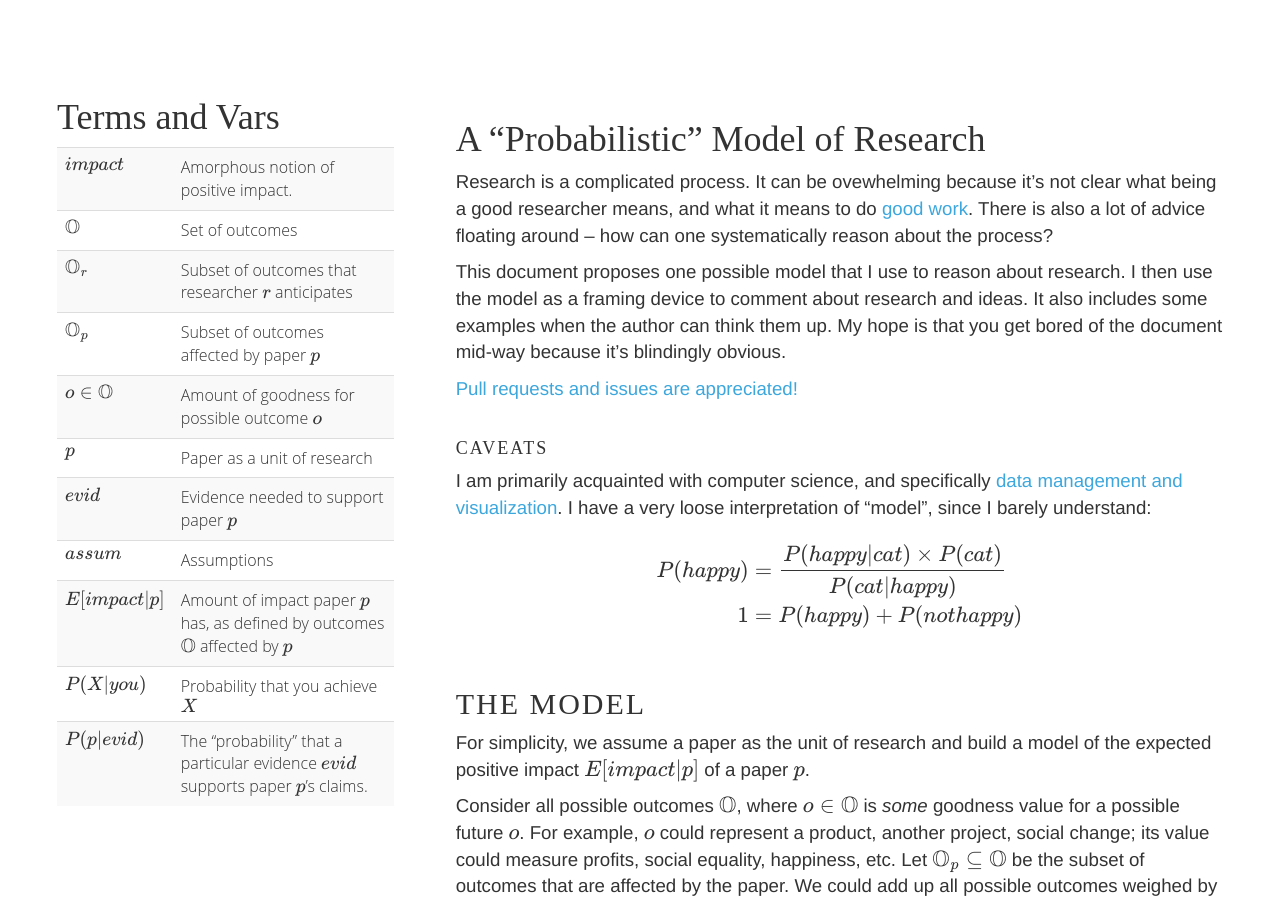
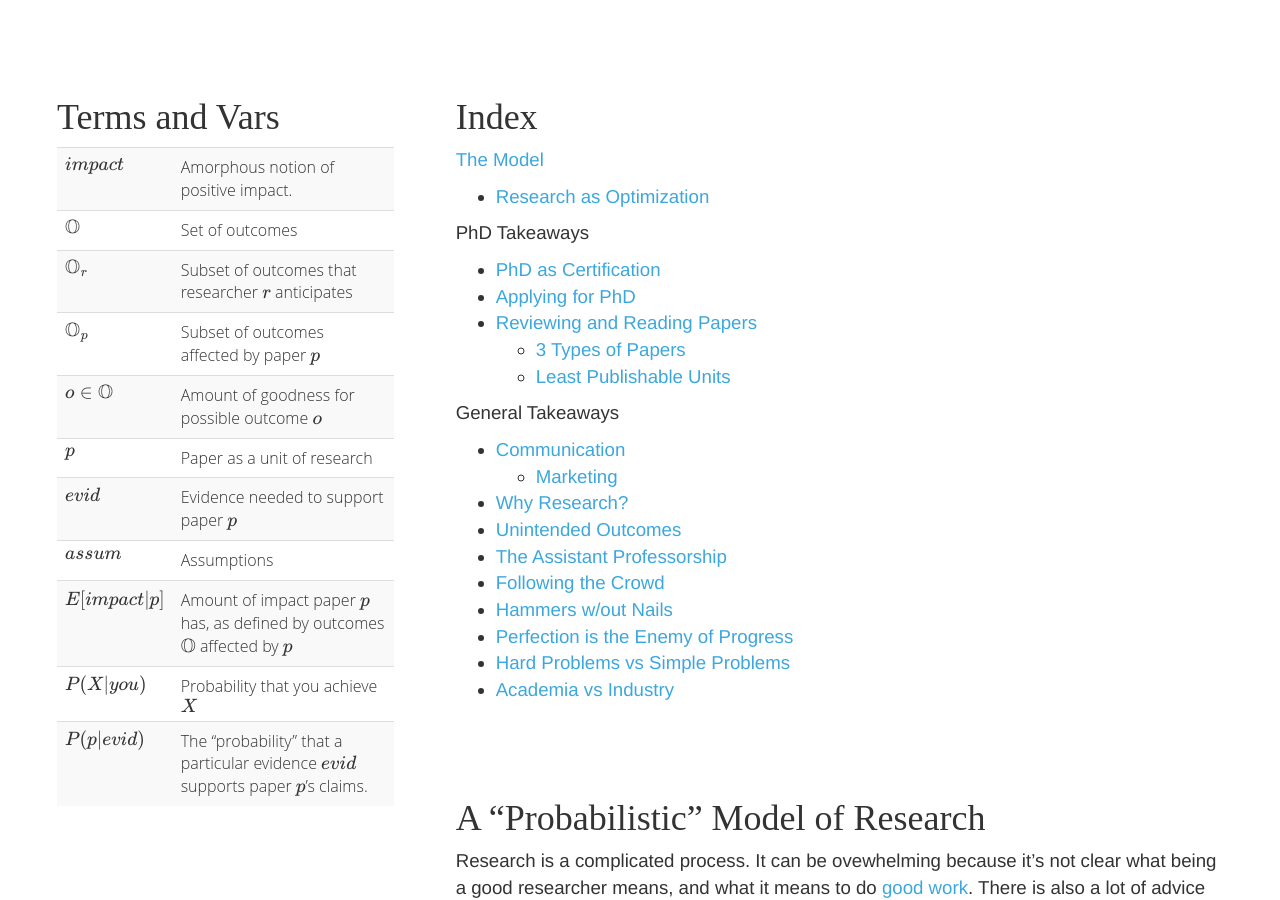
Before and after one commit to researchsetup/researchsetup.github.io, a Jekyll site: the page built from researchmodel.md, in a window 1280 px wide and 900 px high. Built offline with Jekyll 4.4.1, drawn with Linux system fonts in a browser that asks for light colours; some web fonts are replaced; formulas are drawn with MathJax 3; our own code applies the rules of GitHub Pages for plain Markdown files; some of the changed text lies outside the part shown.

Commit message:
lazy commit msg

```diff
--- a/researchmodel.md
+++ b/researchmodel.md
@@ -2,6 +2,33 @@
 layout: post
 tagline:
 ---
+
+# Index
+
+[The Model](#themodel)
+
+* [Research as Optimization](#researchopt)
+
+PhD Takeaways
+
+* [PhD as Certification](#phdcert)
+* [Applying for PhD](#applying)
+* [Reviewing and Reading Papers](#reviewing)
+  * [3 Types of Papers](#threepapers)
+  * [Least Publishable Units](#lpu)
+
+General Takeaways
+
+* [Communication](#communication)
+  * [Marketing](#marketing)
+* [Why Research?](#whyresearch)
+* [Unintended Outcomes](#badoutcomes)
+* [The Assistant Professorship](#assprof)
+* [Following the Crowd](#thecrowd)
+* [Hammers w/out Nails](#hammer)
+* [Perfection is the Enemy of Progress](#perfection)
+* [Hard Problems vs Simple Problems](#hardprobs)
+* [Academia vs Industry](#industry)
 
 
 $$\definecolor{blue}{RGB}{18,110,213}
@@ -68,7 +95,7 @@ $\red{P(assum)}$ defines the scope of the applicability.  Understanding the mark
 
 $\red{o\times P(o \| p)}$ defines the belief about whether or not the outcome $\red{o}$ is meaningful and how much the paper will increase its likelihood $\red{P(o \| p)}$.
 
-### Research as Optimization
+### <a name="researchopt"></a>Research as Optimization
 
 Of course, you  only have a limited view of the possible outcomes of your own work!  In otherwords, $\mathbb{O}_{you} \subset \mathbb{O}$.  It is very likely that you cannot imagine all but a small number of the possible outcomes:
 
@@ -97,7 +124,7 @@ There are many takeaways that we can make based studying the above optimization
 ## PhD Takeaways
 
 
-#### PhD as Certification
+#### <a name="phdcert"></a>PhD as Certification
 
 The PhD is not magical.  You should think of it as certifying that you have _sufficient_ knowledge to conduct research. In other words, given a $p$ and $assum$, you can ensure that:
 
@@ -130,7 +157,7 @@ Takeaway: Excellent PhD programs/advisors nurture ideas and vision.
 </div>
 
 
-### Applying for a PhD <a name="applying"></a>
+### <a name="applying"></a>Applying for a PhD
 
 It is clear that one hopes to admit graduate students that have the capacity to work on research that have high $E[impact\|p]$.  Faculty reviewers naturally seek to estimate each of the model terms from the application and interviews.
 
@@ -144,7 +171,7 @@ The intangible components are related to ideas and vision.  This is part of the
 
 
 
-### Reviewing and Reading Papers
+### <a name="reviewing"></a>Reviewing and Reading Papers
 
 You will read and present many papers throughout your PhD.  Eventually you will have the opportunity to review papers.  The two activites overlap a lot, so I'll mainly describe this subsection in terms of paper reviewing.
 
@@ -159,7 +186,7 @@ The threshold $\tau$ is ill defined, but generally "higher-tier" venues have a h
 
 This is where it's important to stop yourself from viewing the submission from an adversarial perspective!  If you could imagine positive outcomes that fall out from the paper, _even if the authors missed them_, then the paper could be worth accepting!  Recall from above that ideas are to be nutured by the PhD process _and the research community_.
 
-#### 3 Types of Papers
+#### <a name="threepapers"></a>3 Types of Papers
 
 Since the ultimate goal is to identify papers that could maximize $E[impact\|p]$, let's look at how that affects different types of papers.  I'll base this on topics I am aquainted with:
 
@@ -186,7 +213,7 @@ Since the paper proved correctness, $P(evid\|you)P(p\|evid,assum) = 1$.  The ass
 
 
 
-#### Least Publishable Units
+#### <a name="lpu"></a>Least Publishable Units
 
 There is a subclass of paper widely considered as [Least publishable units](#) (LPUs).  These are technically correct, technically correct, but not really meaningful.  You can verify if any combination of the following hold:
 
@@ -217,7 +244,7 @@ HOWEVER! It was important to write the paper as a training exercise for problem
 
 In this section, we interpret many aspects of research in terms of maximizing $E[impact\|p]$.  We assume that you have a PhD certificate, meaning $P(evid\|you) \times P(p\|evid,assum) \approx 1$.
 
-### Communication
+### <a name="communication"></a>Communication
 
 There is a commonly held ideal to "let the work speak for itself", meaning that good work will be recognized and appreciated.  It implicitly discourages communication if the measure of impact is fame.    But what if we care about impact in terms of changing society, policy, lives, or even other researchers' habits and tools.  Consider an outcome $o$ for paper $p$, then $P(o\|p)$ ignores important latent variables!  Let's consider one instance.
 
@@ -231,7 +258,7 @@ We cannot really control the first term directly, but the other two terms are im
 2. $P(r\ understands\ p)$.    $r$ has been convinced to read your paper!  Will it be easy for her to figure out what your paper is saying?  This is about writing clearly, thoroughly, and unambiguously, so that $r$ can take your ideas and techniques and actually use them.  This is also why examples are important to illustrate applications of your techniques/ideas.
 
 
-#### Marketing
+#### <a name="marketing"></a>Marketing
 
 Let's look into $P(r\ reads\ p)$ a bit, since marketing can be a slightly sensitive issue.  We can break it into two terms:
 
@@ -251,7 +278,7 @@ Why are papers undermarketed?  My hypothesis is that $P(impact\| p)$ is difficul
 
 
 
-### Why Academia?
+### <a name="whyresearch"></a>Why Research?
 
 Presumably, you are in a research program because you believe _doing research_ is the best way to maximize this probability:
 
@@ -268,7 +295,7 @@ Some may try to suggest that you're not "cut out" for research, implying that $P
 
 
 
-### Unintended Outcomes
+### <a name="badoutcomes"></a>Unintended Outcomes
 
 Since the goal is to have a positive impact on the world, it is not acceptable to simply state that one is "developing technology for technology's sake".    This is equivalent to focusing only on $P(p \| you)$ or only positive outcomes.  Let $\mathbb{O}^{+}_p$ and $\mathbb{O}^{-}_p$ are good and bad outcomes of the paper.  We want to make sure that:
 
@@ -284,21 +311,21 @@ The recent research in [automatically generating lipsynced videos](https://www.y
 
 
 
-### Assistant Professorship
+### <a name="assprof"></a>The Assistant Professorship
 
 Above, I asserted that a PhD is a certificate suggesting that $P(p\|evid,assum) P(evid\|you) \approx 1$, meaning that you are able to execute on a research problem correctly, and can hopefully mentor others to do the same.   Using the model, a narrow way to view the assistant professorship is a selection process that gives you time to show that you can select a set of papers $\mathbb{P}$ to publish such that it is above some threshold $\tau$ decided by your letter writers:
 
 $$\sum_{p \in \mathbb{P}} E[impact | p] > \tau$$
 
 
-### Following the Crowd
+### <a name="thecrowd"></a>Following the Crowd
 
 Following the crowd means that $P(assum\| now) \approx 1$.  If this is the case, it usually means that many researchers are all aware of the problems to solve.  In other words,  $\mathbb{O}_{r'} \approx \mathbb{O}_r$ for two researchers $r$ and $r'$.
 
 In this setting, one hopes that $P(evid \| you) \gg P(evid \| r')$ so that you can out-execute others.
 
 
-### Hammers Without Nails
+### <a name="hammer"></a>Hammers Without Nails
 
 It is easy to develop systems or techniques by focusing on getting $P(p\|evid,assum)P(evid\|you) \approx 1$ (the Hammer).  This assumes that the hammer is indeed useful ($\mathbb{O}_p \ne \emptyset$).  However, since you're on the hook looking for positive outcomes (the Nails), it runs the risk of coming up empty handed:
 
@@ -313,13 +340,13 @@ $$\mathbb{O}_r \cap \mathbb{O}_p \approx \emptyset$$
 $$P(p|you)$$
 -->
 
-### Perfection is the enemy of progress
+### <a name="perfection"></a>Perfection is the Enemy of Progress
 
 It is often tempting to focus on building the perfect system, getting all possible results, fixing all the bugs, or otherwise writing the perfect paper.  This is equivalent to focusing on $P(evid\|you) = 1$.  Based on the model, it is clear that doing so has decreasing marginal benefit unless $P(assum)$ and $P(o\|p)$ are so high that $E[impact\|p]$ will actually increase.
 
 Learn more on the [wikipedia page](https://en.m.wikipedia.org/wiki/Perfect_is_the_enemy_of_good)
 
-### Hard problems vs Simple problems
+### <a name="hardprobs"></a>Hard Problems vs Simple Problems
 
 
 Grad students often worry about not working on "hard problems" because solving hard problems is viewed as a badge of honor, and shows that you're [smart](https://www.youtube.com/watch?v=tcGQpjCztgA).  A hard problem is a paper where $P(evid\|r)\approx 0$ for nearly all researchers $r$.  Solving it supposedly implies that you can solve other hard problems.
```
Also changed, not shown: other parts of researchmodel.md (+1 -46 lines).
